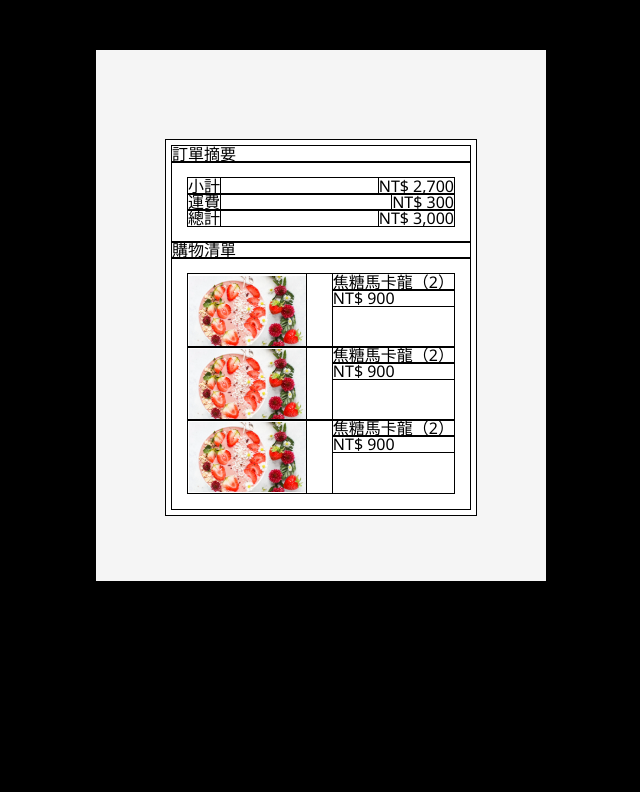
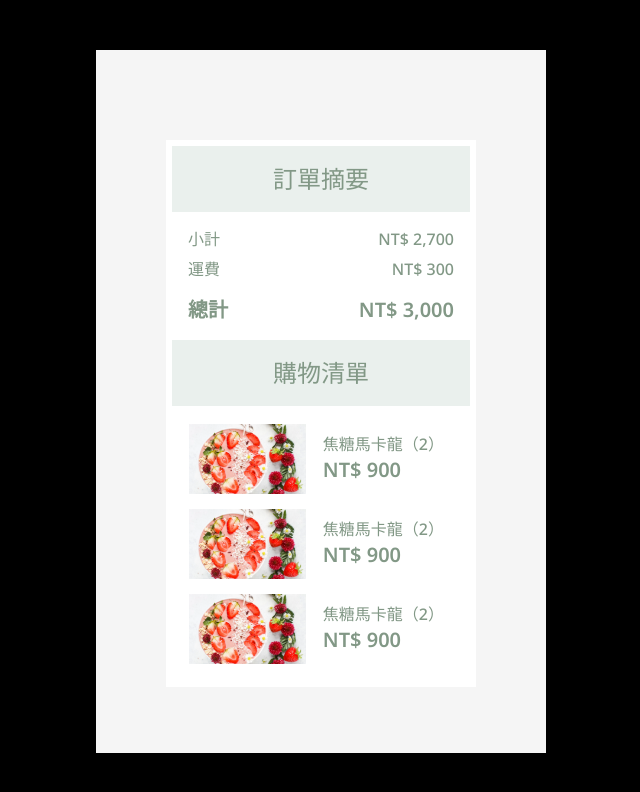
Before and after one commit to Andywang-95/Hexo-flex-homework, a plain HTML site: page 9.訂單明細/index.html in a window 1280 px wide. Shown: the whole page, without its empty margins (319-959 px from the left). Drawn offline with Linux system fonts and the light colour scheme.

Commit message:
完成第9題，增加彙總頁面第9題對應的鏈接

```diff
--- a/9.訂單明細/Sass/style.sass
+++ b/9.訂單明細/Sass/style.sass
@@ -1,5 +1,6 @@
 *
-    outline: 1px solid black
+    // outline: 1px solid black
+    // font-family: "PingFang TC", serif !important
 body
     background-color: #000
     padding-top: 50px
@@ -13,14 +14,49 @@ body
     width: 310px
     margin: 0 auto
     background-color: #fff
-.summary-list
-    padding: 16px
-.overview
+.title
+    background-color: #EAF0ED
+    padding: 16px 0
+    text-align: center
+    font-size: 24px
+    font-weight: 500
+    line-height: 1.4
+    color: #829886
+.details
+    padding: 16px 16px 8px
     ul
         display: flex
         justify-content: space-between
+    li
+        font-size: 16px
+        font-weight: 500
+        line-height: 1.4
+        color: #829886
+        margin-bottom: 8px
+.total
+    margin-top: 8px
+    li
+        font-size: 20px
+        font-weight: 600
 .items
-    padding: 16px
+    padding: 16px 26px 4px 16px
     li
         display: flex
         justify-content: space-between
+        padding-bottom: 12px
+.itempic
+    width: 118px
+    height: 73px
+.itemdetails
+    padding-left: 16px
+    display: flex
+    flex-direction: column
+    justify-content: center
+    p
+        font-size: 16px
+        font-weight: 500
+        line-height: 1.4
+        color: #829886
+p.itemprice
+    font-size: 20px
+    font-weight: 600
--- a/9.訂單明細/index.html
+++ b/9.訂單明細/index.html
@@ -12,9 +12,8 @@
         <section class="order">
             <div class="summary">
                 <div class="title">訂單摘要</div>
-                <ul class="summary-list">
-                    <li class="overview">
-                        <ul>
+                <div class="details">
+                    <ul class="subtotal">
                         <li class="thing">小計</li>
                         <li class="amount">NT$ 2,700</li>
                     </ul>
@@ -26,29 +25,28 @@
                         <li class="total-word">總計</li>
                         <li class="total-amount">NT$ 3,000</li>
                     </ul>
-                    </li>
-                </ul>
+                </div>
             </div>
             <div class="checklist">
                 <div class="title">購物清單</div>
                 <ul class="items">
                     <li>
                         <img src="pic.png" alt="" class="itempic">
-                        <div class="itemspec">
+                        <div class="itemdetails">
                             <p class="itemname">焦糖馬卡龍（2）</p>
                             <p class="itemprice">NT$ 900</p>
                         </div>
                     </li>
                     <li>
                         <img src="pic.png" alt="" class="itempic">
-                        <div class="itemspec">
+                        <div class="itemdetails">
                             <p class="itemname">焦糖馬卡龍（2）</p>
                             <p class="itemprice">NT$ 900</p>
                         </div>
                     </li>
                     <li>
                         <img src="pic.png" alt="" class="itempic">
-                        <div class="itemspec">
+                        <div class="itemdetails">
                             <p class="itemname">焦糖馬卡龍（2）</p>
                             <p class="itemprice">NT$ 900</p>
                         </div>
```
Also changed, not shown: index.html (+1 -1 lines), 9.訂單明細/css/style.css, 1 other file. Lines whose indentation alone changed are shown as unchanged.
